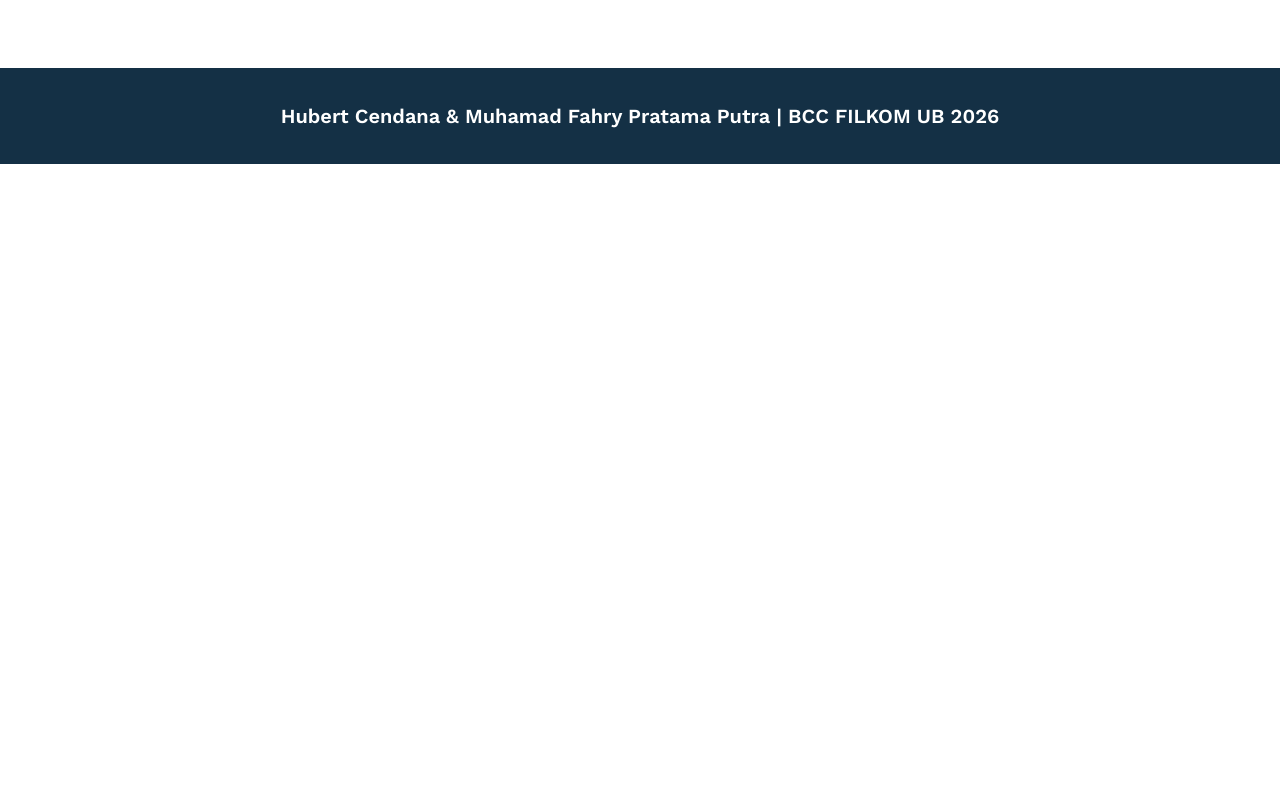
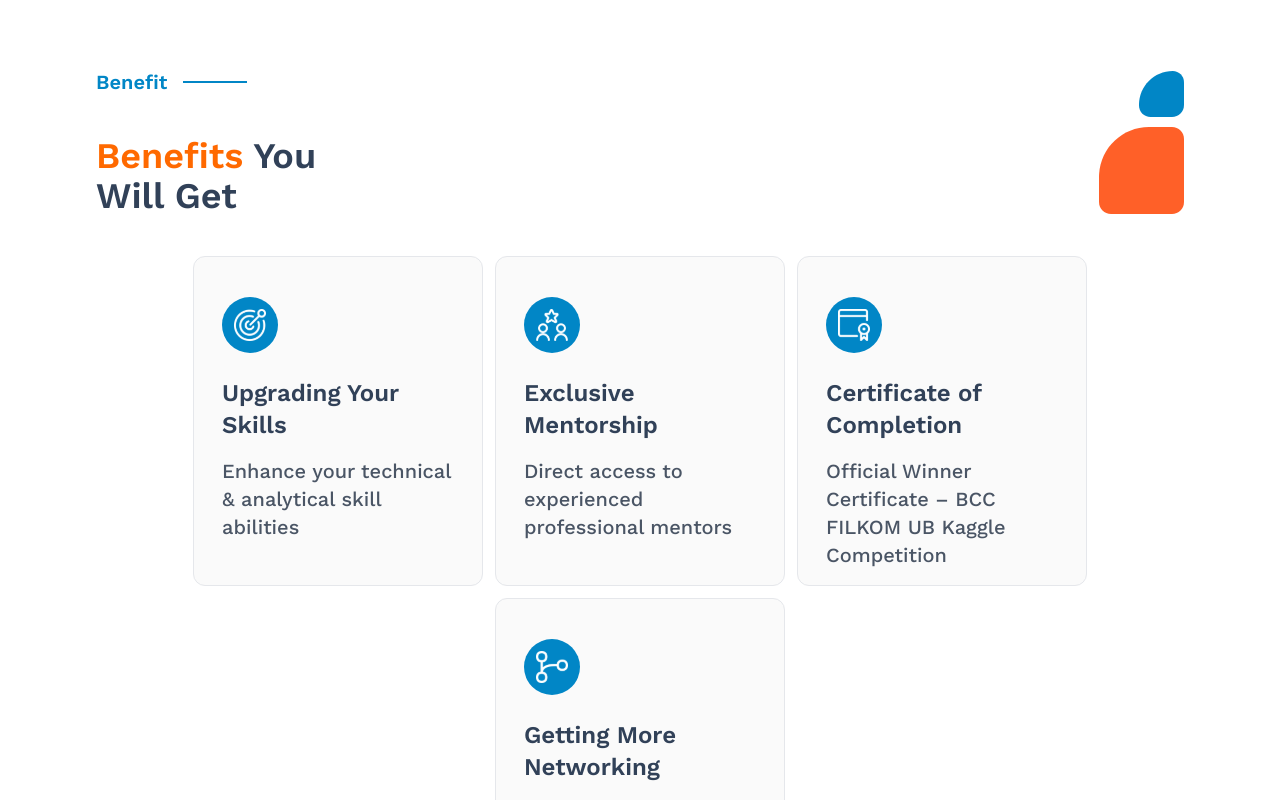
Before and after one commit to fahrypratama17/dsmbc-preview, a Next.js app: page / in a window 1280 px wide. Shown: the part 4400-5200 px from the top of the page. Before the commit the page ends 4564 px from the top, so only its background shows below. Built offline with nearby package versions, Linux system fonts and the light colour scheme.

Commit message:
feat: add Benefit component to highlight key advantages of the program

```diff
--- /dev/null
+++ b/src/feature/components/Benefit.tsx
@@ -0,0 +1,78 @@
+import Image from "next/image";
+
+const benefits = [
+  {
+    icon: ("/images/image-1.svg"),
+    title: "Upgrading Your Skills",
+    desc: "Enhance your technical & analytical skill abilities",
+  },
+  {
+    icon: ("/images/image-2.svg"),
+    title: "Exclusive Mentorship",
+    desc: "Direct access to experienced professional mentors",
+  },
+  {
+    icon: ("/images/image-3.svg"),
+    title: "Certificate of Completion",
+    desc: "Official Winner Certificate – BCC FILKOM UB Kaggle Competition",
+  },
+  {
+    icon: ("/images/image-4.svg"),
+    title: "Getting More Networking",
+    desc: "Meet peers & professionals in the data science field",
+  },
+];
+
+const Benefit = () => {
+  return (
+    <section className="flex flex-col gap-8 lg:gap-10 mb-28 lg:mb-44">
+      <div className="flex justify-between items-center">
+        <div className="flex flex-col gap-8 lg:gap-10 justify-left">
+          <div className="flex gap-4 items-center justify-left text-light-blue">
+            <h1 className="text-center font-semibold text-base lg:text-xl">Benefit</h1>
+            <hr className="border-light-blue border-1 w-16"/>
+          </div>
+          <h1 className="text-left font-semibold text-2xl lg:text-4xl text-slate-700">
+            <span className="text-orange-500">Benefits</span>  You<br /> Will Get</h1>
+        </div>
+        <Image
+          src={("/images/pattern-1.svg")}
+          alt="-"
+          className="justify-end items-end lg:w-[85px] lg:h-[143px]"
+          width={57}
+          height={114}
+        />
+      </div>
+      <div className="flex flex-wrap gap-4 lg:gap-3 justify-center mx-auto">
+        {benefits.map((f, i) => (
+          <div
+            key={i}
+            className="group flex flex-col gap-4 lg:gap-6 px-5 lg:px-7 py-6 lg:py-10 rounded-xl w-[146px] h-[246px] lg:w-[290px] lg:h-[330px] bg-neutral-50 border border-gray-200 hover:bg-light-blue hover:border-transparent hover:text-neutral-50 transition"
+          >
+            <div className="p-2 lg:p-3 w-fit rounded-full bg-light-blue group-hover:bg-gradient-to-r group-hover:from-gray-200 group-hover:to-white transition">
+              <div
+                className="w-5 h-5 lg:w-8 lg:h-8 bg-white group-hover:bg-light-blue transition"
+                style={{
+                  WebkitMask: `url(${f.icon}) no-repeat center`,
+                  mask: `url(${f.icon}) no-repeat center`,
+                  WebkitMaskSize: "contain",
+                  maskSize: "contain",
+                }}
+              />
+            </div>
+            <div className="flex flex-col gap-1 lg:gap-4">
+              <h1 className="font-semibold text-base lg:text-2xl text-slate-700 group-hover:text-white transition">
+                {f.title}
+              </h1>
+              <p className="font-medium text-sm lg:text-xl text-gray-600 group-hover:text-white transition">
+                {f.desc}
+              </p>
+            </div>
+          </div>
+        ))}
+      </div>
+    </section>
+  );
+};
+
+export default Benefit;
--- a/src/feature/container/PageContainer.tsx
+++ b/src/feature/container/PageContainer.tsx
@@ -5,6 +5,7 @@
 import About from "@/feature/components/About";
 import Timeline from "@/feature/components/Timeline";
 import LearningPath from "@/feature/components/LearningPath";
+import Benefit from "@/feature/components/Benefit";
 
 const PageContainer = () => {
   return (
@@ -16,6 +17,7 @@
         <About />
         <Timeline />
         <LearningPath />
+        <Benefit />
       </section>
       <Footer />
     </>
```
